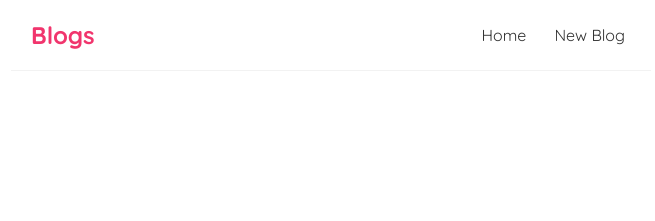
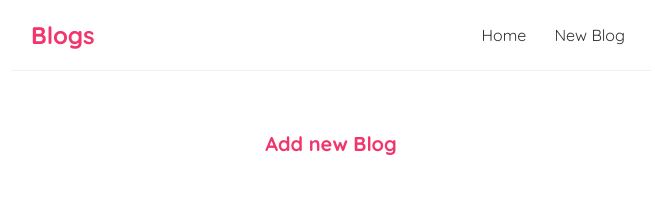
Before and after one commit to Zemelev/React_test-Blog-app, a React (Create React App) app: page /create in a window 1280 px wide. Shown: the top 221 px of the page, without its empty margins (309-964 px from the left). Built offline with nearby package versions, Linux system fonts and the light colour scheme; no server answers.

Commit message:
React test Blog App || React Router v6.2

```diff
--- a/package.json
+++ b/package.json
@@ -8,6 +8,7 @@
     "@testing-library/user-event": "^13.5.0",
     "react": "^18.2.0",
     "react-dom": "^18.2.0",
+    "react-router-dom": "^6.20.1",
     "react-scripts": "5.0.1",
     "web-vitals": "^2.1.4"
   },
--- a/src/App.js
+++ b/src/App.js
@@ -1,16 +1,23 @@
 import './App.css';
 import Navbar from './Navbar';
 import Home from './Home';
+import { Routes, Route, BrowserRouter } from 'react-router-dom';
+import Create from './Create';
 
 function App() {
 
   return (
+    <BrowserRouter>
     <div className="App">
       <Navbar />
       <div className="content">
-        <Home />
+        <Routes>
+          <Route exact path='/' element={<Home />} />
+          <Route path='/create' element={<Create />} />
+        </Routes>
       </div>
     </div>
+    </BrowserRouter>
   );
 }
 
--- /dev/null
+++ b/src/Create.js
@@ -0,0 +1,9 @@
+const Create = () => {
+    return (
+        <div className="create">
+            <h2>Add new Blog</h2>
+        </div>
+     );
+}
+
+export default Create;
--- a/src/Navbar.js
+++ b/src/Navbar.js
@@ -1,10 +1,12 @@
+import { Link } from "react-router-dom";
+
 const Navbar = () => {
     return (
        <nav className="navbar">
         <h1>Blogs</h1>
         <div className="links">
-            <a href="/">Home</a>
-            <a href="/create">New Blog</a>
+            <Link to="/">Home</Link>
+            <Link to="/create">New Blog</Link>
         </div>
        </nav>
     );
```
Also changed, not shown: 1 other file (tests, documents, lock files or other folders).
